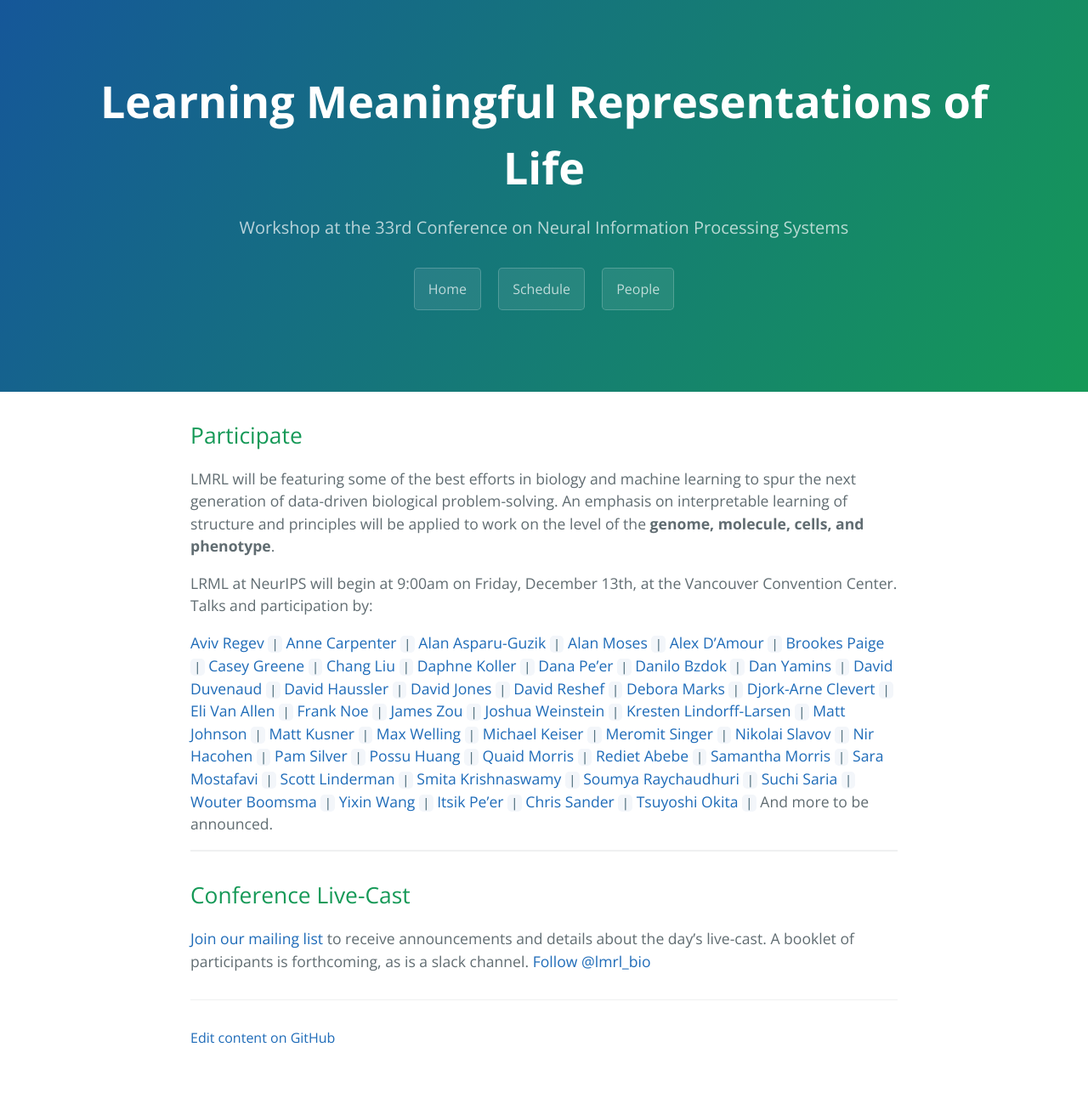
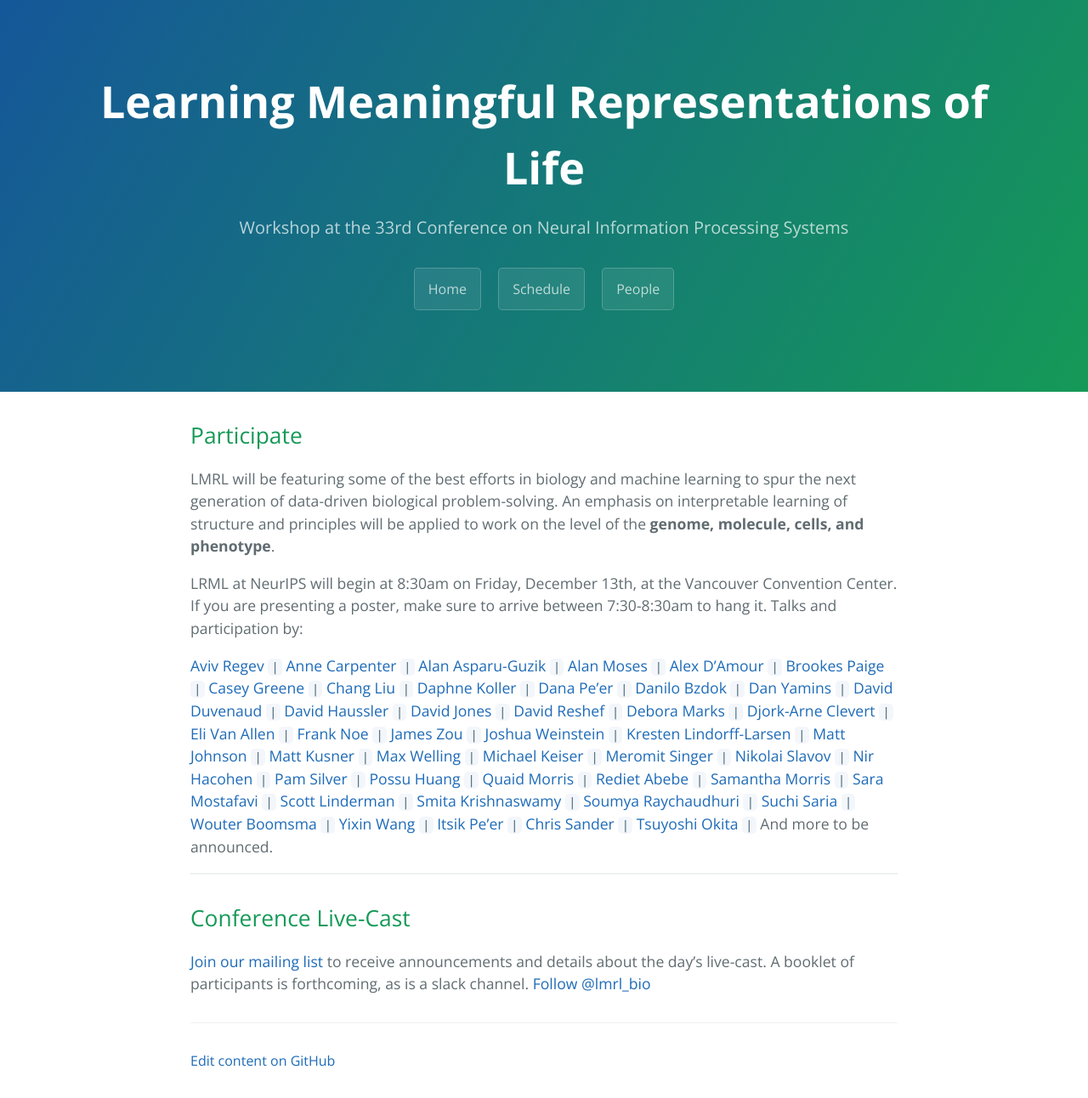
Before and after one commit to lmrl-bio/lmrl-bio.github.io, a Jekyll site: the page built from index.md, in a window 1280 px wide. Shown: the whole page at 85% size. Built offline with Jekyll 4.4.1, drawn with Linux system fonts in a browser that asks for light colours; comment, search, counter and statistics services are not loaded; our own code applies the rules of GitHub Pages for plain Markdown files; before the commit the page ends 1265 px from its top, so only the background shows below that.

Commit message:
Update index.md

```diff
--- a/index.md
+++ b/index.md
@@ -6,7 +6,7 @@ layout: default
 
 LMRL will be featuring some of the best efforts in biology and machine learning to spur the next generation of data-driven biological problem-solving. An emphasis on interpretable learning of structure and principles will be applied to work on the level of the **genome, molecule, cells, and phenotype**.
 
-LRML at NeurIPS will begin at 9:00am on Friday, December 13th, at the Vancouver Convention Center. Talks and participation by:
+LRML at NeurIPS will begin at 8:30am on Friday, December 13th, at the Vancouver Convention Center. If you are presenting a poster, make sure to arrive between 7:30-8:30am to hang it. Talks and participation by:
 
 [Aviv Regev](https://www.broadinstitute.org/regev-lab) `|`
 [Anne Carpenter](https://personal.broadinstitute.org/anne/) `|`
```
